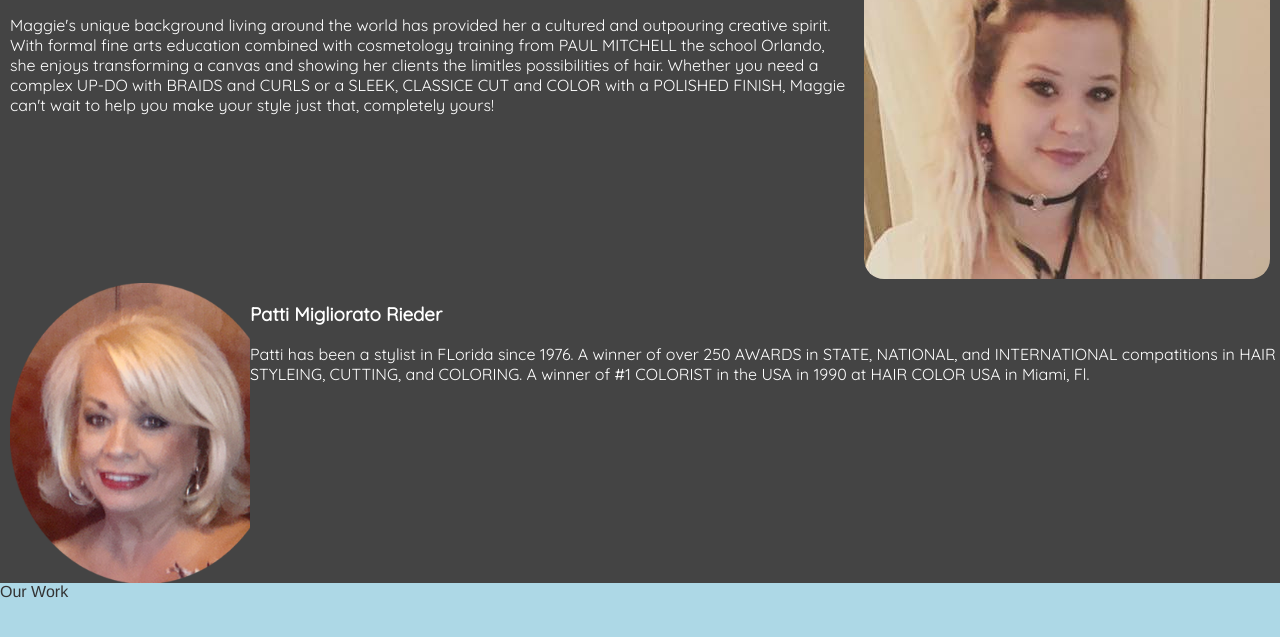
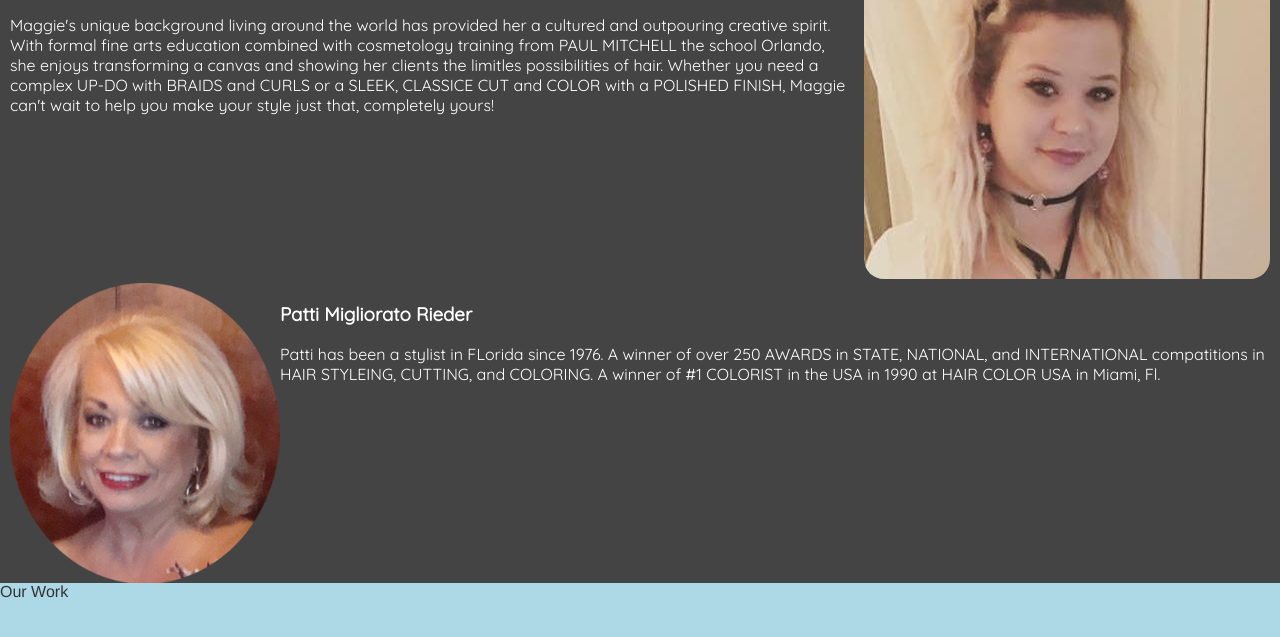
Before and after one commit to jmanock/fRetro, a website: page app/index.html in a window 1280 px wide. Shown: the part 1250-1887 px from the top of the page. Drawn offline with nearby package versions, Linux system fonts and the light colour scheme; files that its build step writes are made by us from their sources.

Commit message:
not sure how i feel about this

```diff
--- a/app/styles/main.css
+++ b/app/styles/main.css
@@ -72,7 +72,7 @@ header{
 }
 .patti{
   grid-area:patti;
-  margin-left:-70px;
+  margin-left:-40px;
   z-index:1;
 }
 #pattiImage{
```
